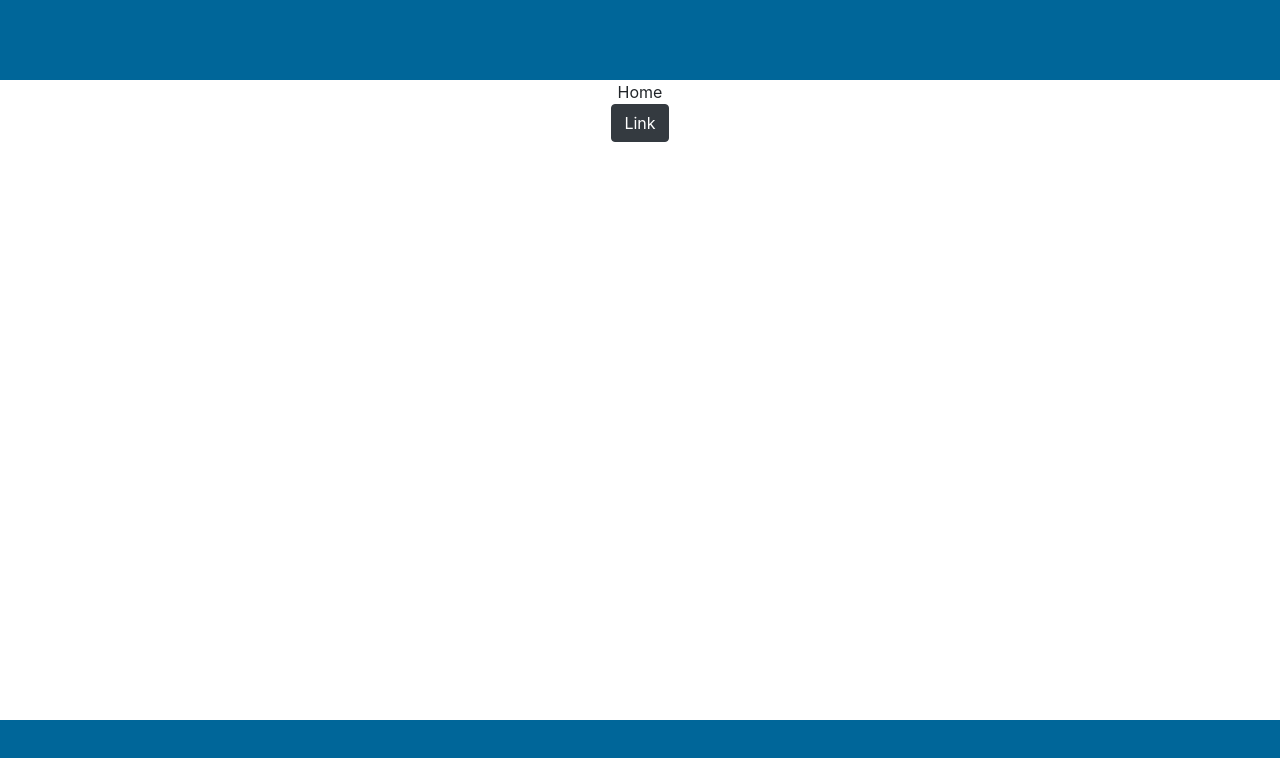
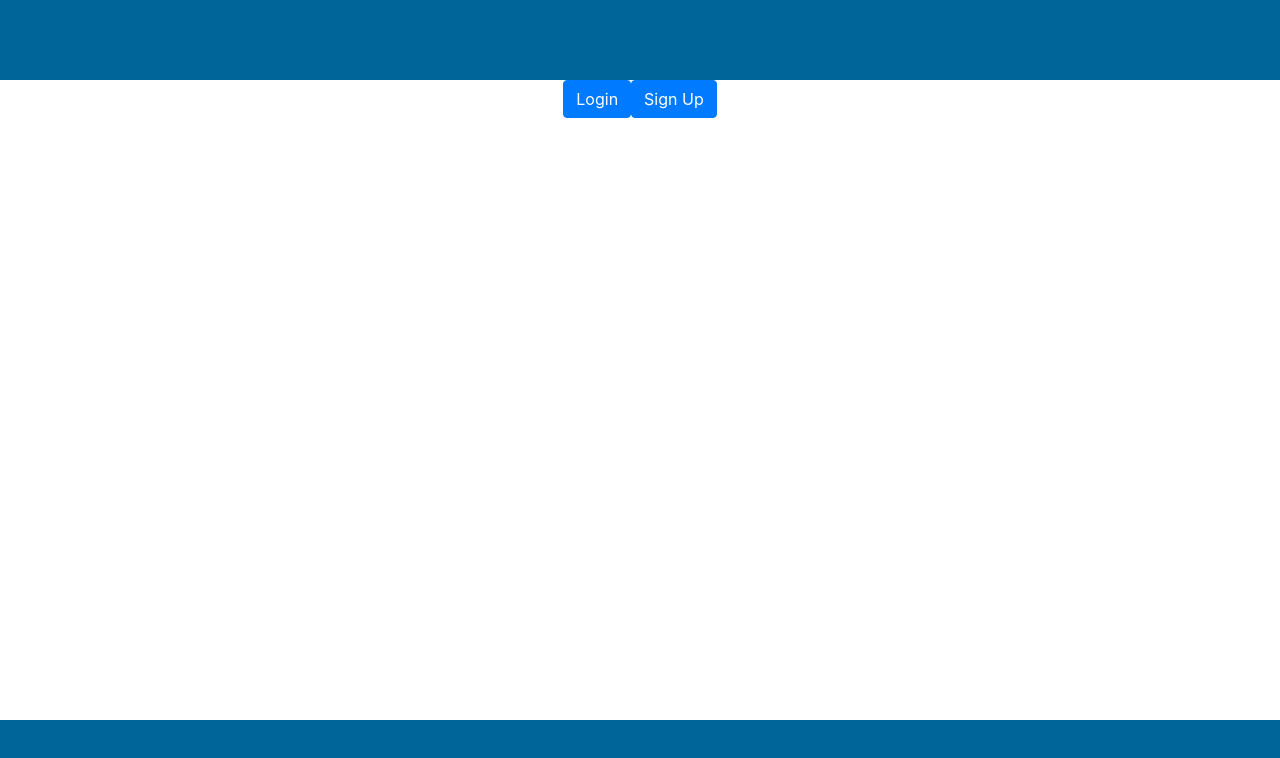
Before and after one commit to zipit145/incplan, a React (Create React App) app: page / in a window 1280 px wide. Shown: the top 758 px of the page. Built offline with nearby package versions, Linux system fonts and the light colour scheme.

Commit message:
react bootstrap modals working

```diff
--- a/src/App.js
+++ b/src/App.js
@@ -16,14 +16,34 @@ import { BrowserRouter as Router, Route, Link } from "react-router-dom";
 
 
 class App extends Component {
+  constructor(props, context) {
+    super(props, context);
+
+    this.handleShow = this.handleShow.bind(this);
+    this.handleClose = this.handleClose.bind(this);
+
+    this.state = {
+      show: false,
+      test:"test"
+    };
+  }
+
+  handleClose() {
+    this.setState({ show: false });
+  }
+
+  handleShow() {
+    this.setState({ show: true });
+  }
   render() {
     return (
       <div className="App">
             <Router>
               <Header />
-              <Route exact path="/" component={Home} />
-              <Route path='/client' component={ClientHome}/>
-              <Button variant="dark" href="/client">Link</Button>
+              <Route exact path="/" render={(props) => <Home test ={this.state.test} show={this.state.show} handleClose={this.handleClose} handleShow={this.handleShow}/>} />
+              <Route path='/client' render={
+                <ClientHome handleClose={this.handleClose} handleOpen={this.handleOpen}/>
+              }/>
               <Footer />
             </Router>
       </div>
--- a/src/component/ClientHome.js
+++ b/src/component/ClientHome.js
@@ -1,9 +1,11 @@
 import React from 'react';
+import { Button } from 'react-bootstrap';
 
 const ClientHome = () => {
     return (
       <div>
         ClientHome
+        <Button variant="dark" href="/">Proceed</Button>
       </div>
     )
   }
--- a/src/component/Home.js
+++ b/src/component/Home.js
@@ -1,11 +1,36 @@
 import React from 'react';
+import { Button } from 'react-bootstrap';
+import { Modal } from 'react-bootstrap';
 
 const Home = (props) => {
-    return (
-      <div>
-          Home
-      </div>
-    )
+  return (
+    <>
+    <div className="homePageButtons">
+      <Button variant="primary" onClick={props.handleShow}>
+       Login
+      </Button>
+      <Button variant="primary" onClick={props.handleShow}>
+       Sign Up
+      </Button>
+    </div>
+
+
+      <Modal show={props.show} onHide={props.handleClose}>
+        <Modal.Header closeButton>
+          <Modal.Title>Modal heading</Modal.Title>
+        </Modal.Header>
+        <Modal.Body>Woohoo, you're reading this text in a modal!</Modal.Body>
+        <Modal.Footer>
+          <Button variant="secondary" onClick={props.handleClose}>
+            Close
+          </Button>
+          <Button variant="primary" onClick={props.handleClose}>
+            Save Changes
+          </Button>
+        </Modal.Footer>
+      </Modal>
+    </>
+  );
   }
 
   export default Home
```
